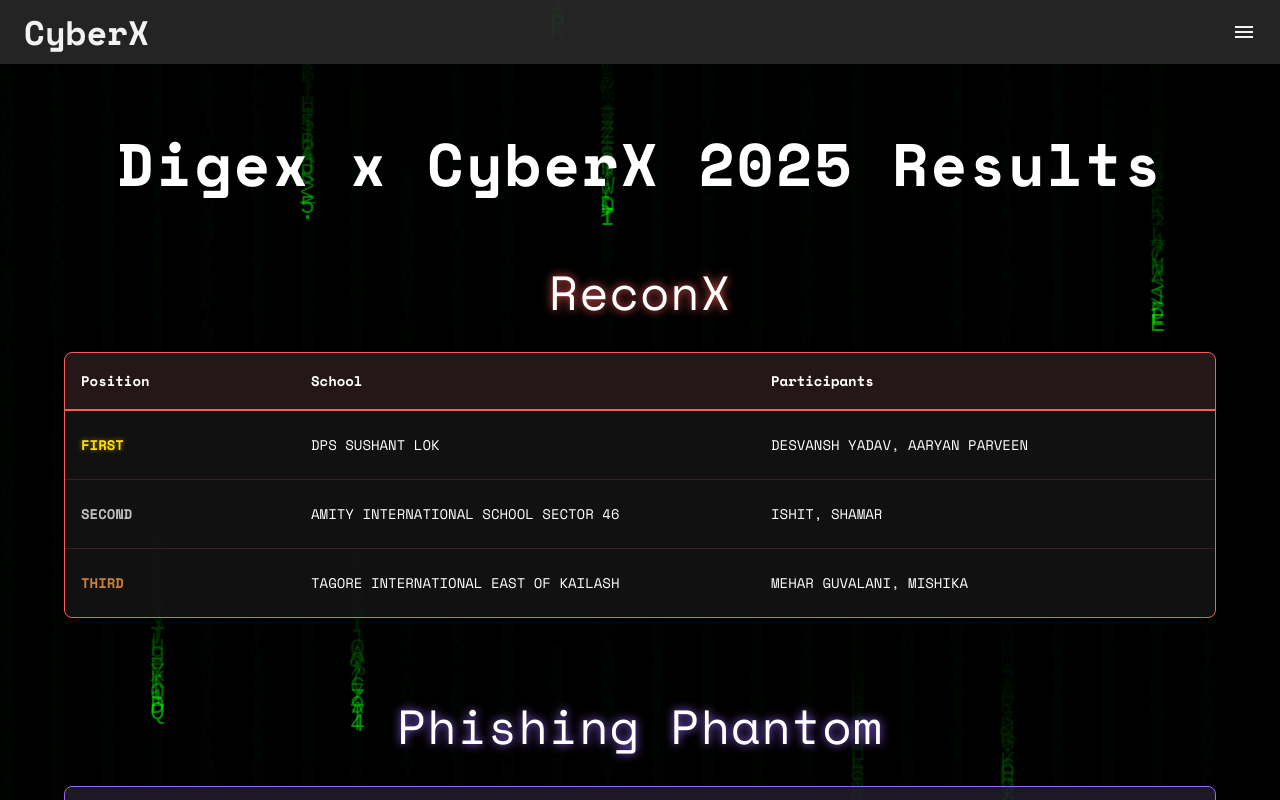
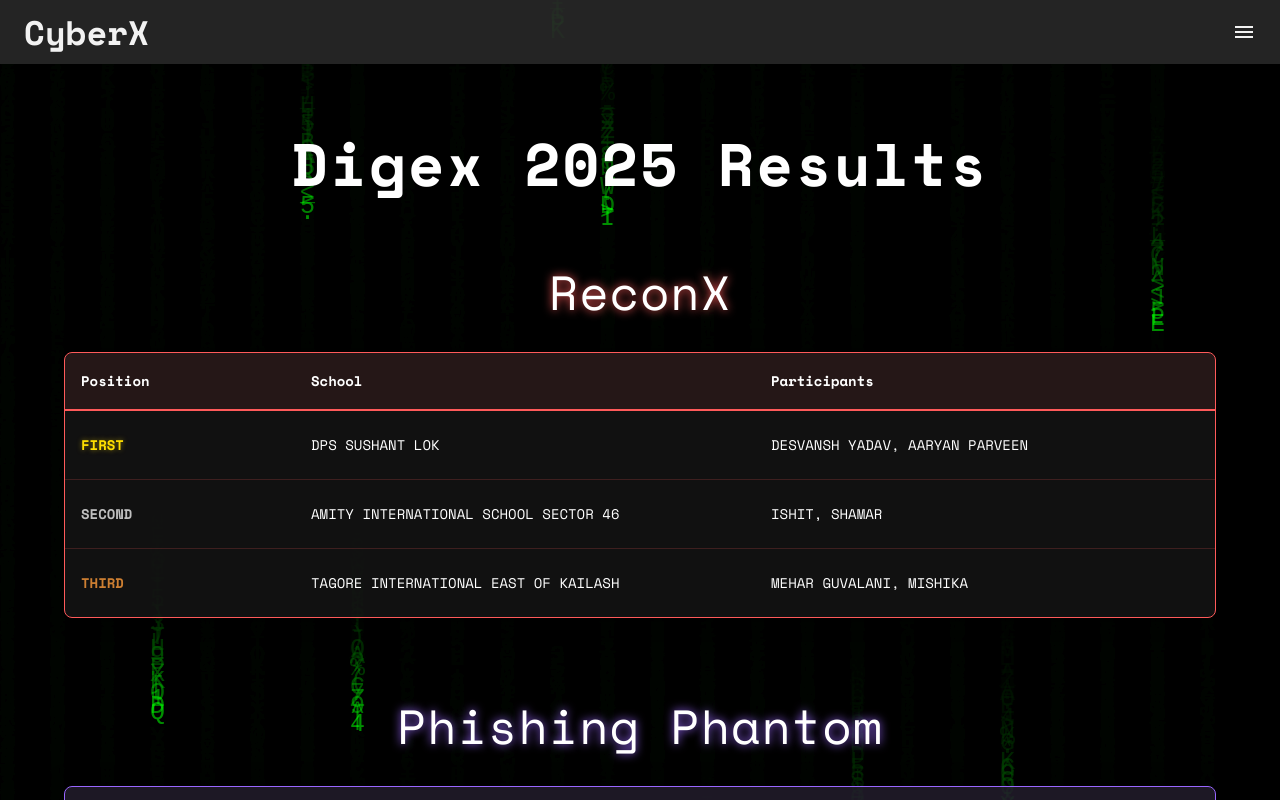
Before and after one commit to CyberX-club/cyber_x, a React (Create React App) app: page /results in a window 1280 px wide. Shown: the top 800 px of the page. Built offline with nearby package versions, Linux system fonts and the light colour scheme; a web font is replaced by a local one.

Commit message:
Text Change - Results

```diff
--- a/src/components/Results.js
+++ b/src/components/Results.js
@@ -60,7 +60,7 @@
               letterSpacing: 2
             }}
           >
-            Digex x CyberX 2025 Results
+            Digex 2025 Results
           </Typography>
         </motion.div>
 
```
